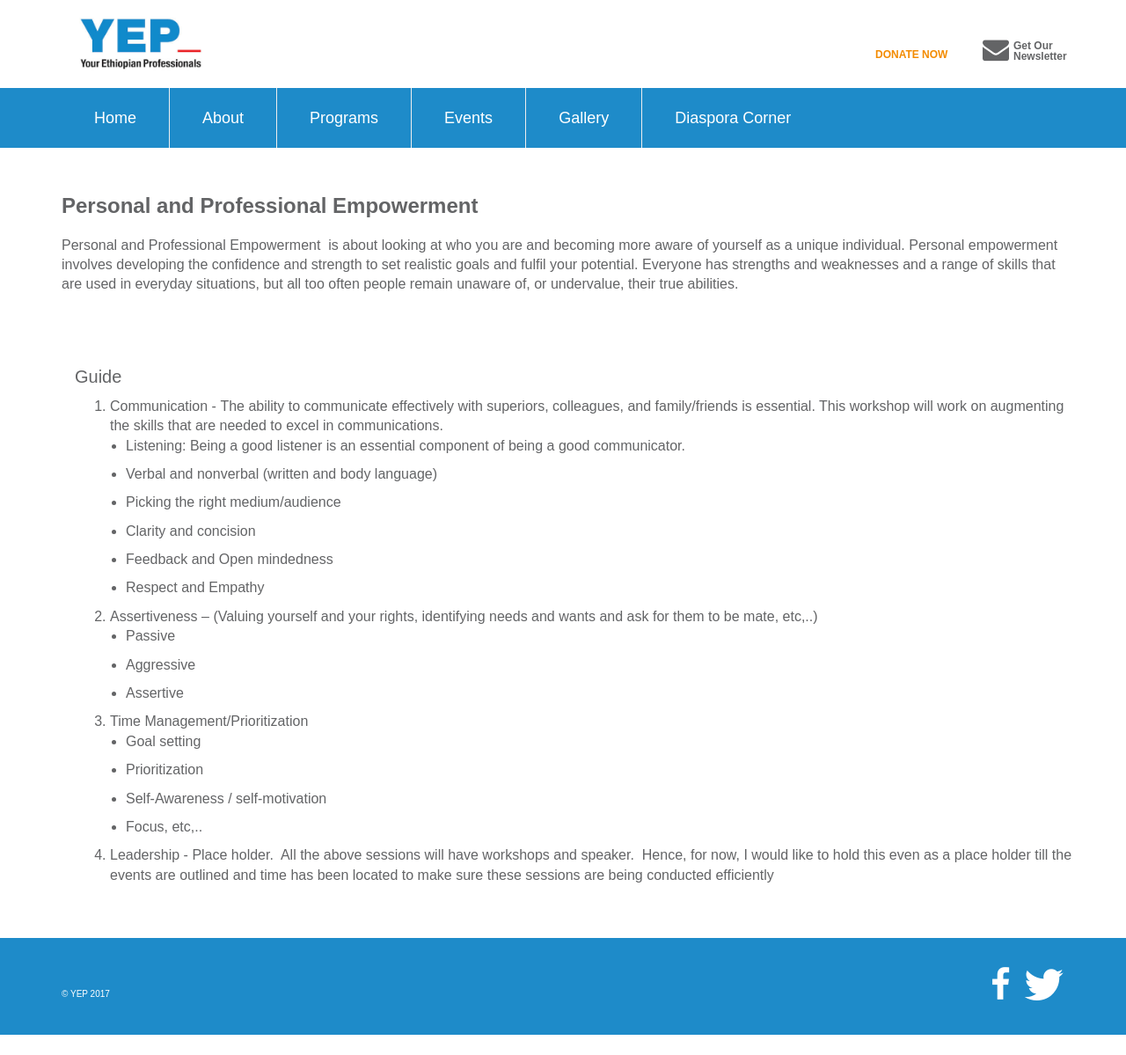
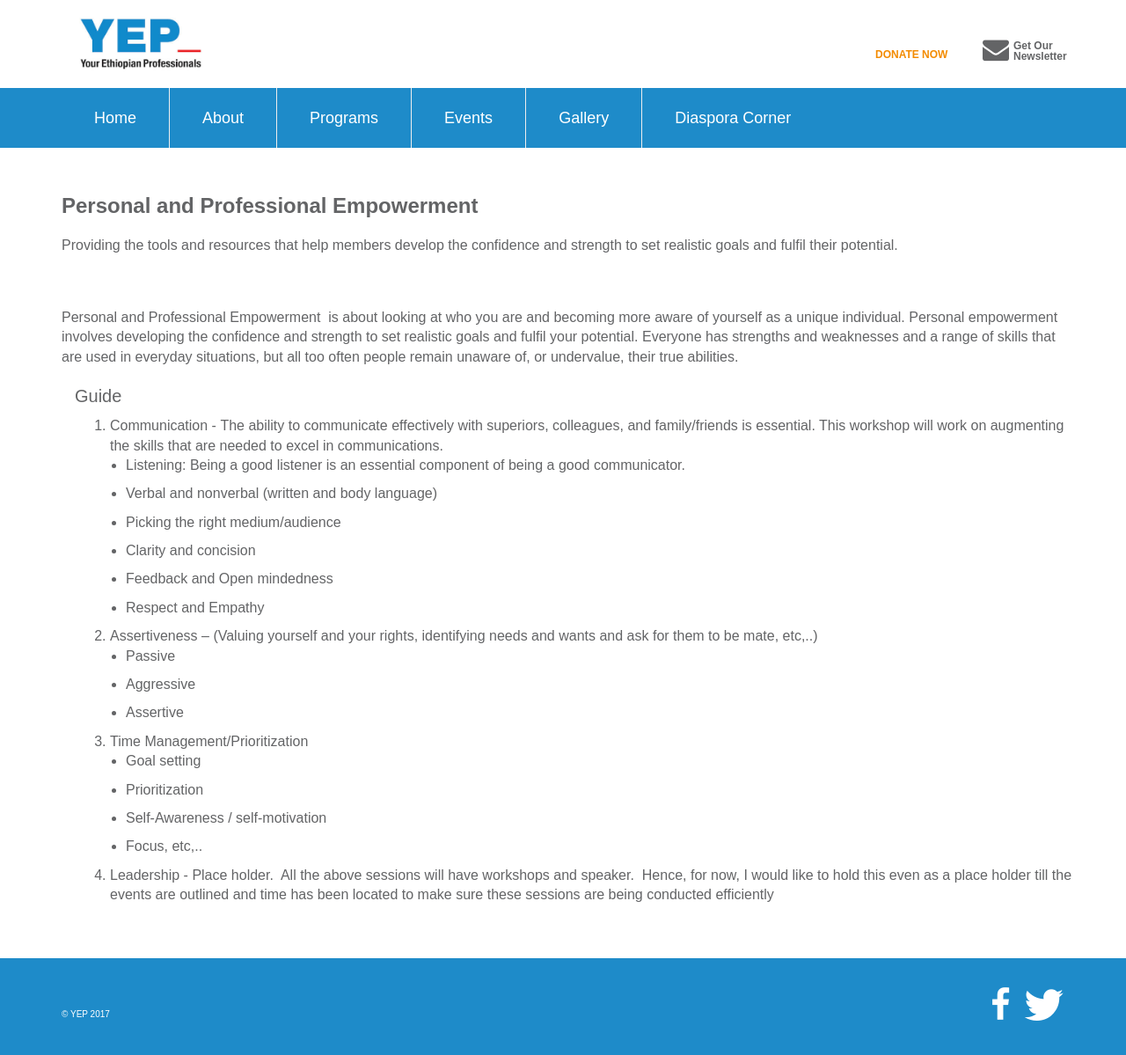
Before and after one commit to YEPNetwork/yepnetwork.github.io, a Jekyll site: the page built from _programs/personal-professional-empowerment.html, in a window 1280 px wide. Shown: the whole page at 88% size. Built offline with Jekyll 4.4.1, drawn with Linux system fonts in a browser that asks for light colours; nearby versions of some CDN libraries; some web fonts are replaced; before the commit the page ends 1176 px from its top, so only the background shows below that.

Commit message:
Added descriptions for programs.

```diff
--- a/_programs/diaspora-community-engagement.html
+++ b/_programs/diaspora-community-engagement.html
@@ -2,6 +2,7 @@
 layout: program
 title: Diaspora and Community Engagement (DCE)
 img: diaspora-engagement.jpg
+description: Bringing our community together and support the development of a cohesive network through various activities.
 manager: Vacant
 featured: true
 ---
--- a/_programs/personal-professional-empowerment.html
+++ b/_programs/personal-professional-empowerment.html
@@ -3,11 +3,13 @@ layout: program
 title: Personal and Professional Empowerment
 img: personal-professional-empowerment.jpg
 manager: Vacant
-description: Personal and Professional Empowerment &nbsp;is about looking at who you are and becoming more aware of yourself as a unique individual. Personal empowerment involves developing the confidence and strength to set realistic goals and fulfil your potential.&nbsp;Everyone has strengths and weaknesses and a range of skills that are used in everyday situations, but all too often people remain unaware of, or undervalue, their true abilities.
+description: Providing the tools and resources that help members develop the confidence and strength to set realistic goals and fulfil their potential.
 categories:
 - programs
 featured: true
 ---
+Personal and Professional Empowerment &nbsp;is about looking at who you are and becoming more aware of yourself as a unique individual. Personal empowerment involves developing the confidence and strength to set realistic goals and fulfil your potential.&nbsp;Everyone has strengths and weaknesses and a range of skills that are used in everyday situations, but all too often people remain unaware of, or undervalue, their true abilities.
+
 <div class="container">
 	<h3>Guide</h3>
 
--- a/_programs/professional-mentorship.html
+++ b/_programs/professional-mentorship.html
@@ -3,8 +3,9 @@ layout: program
 title: Professional Mentorship
 img: professional-mentorship.jpg
 manager: Vacant
-description: A platform that enables a professional learning relationship in which a mentor and a Mentee agree to a partnership where they work collaboratively towards the achievement of mutually-defined goals . This relationship will develop a mentee's skills, abilities, knowledge, and/or thinking.
+description: Providing the tools and resources that help members excel in their different stages of career development journey.
 categories:
 - programs
 featured: true
 ---
+A platform that enables a professional learning relationship in which a mentor and a Mentee agree to a partnership where they work collaboratively towards the achievement of mutually-defined goals . This relationship will develop a mentee's skills, abilities, knowledge, and/or thinking.
```
